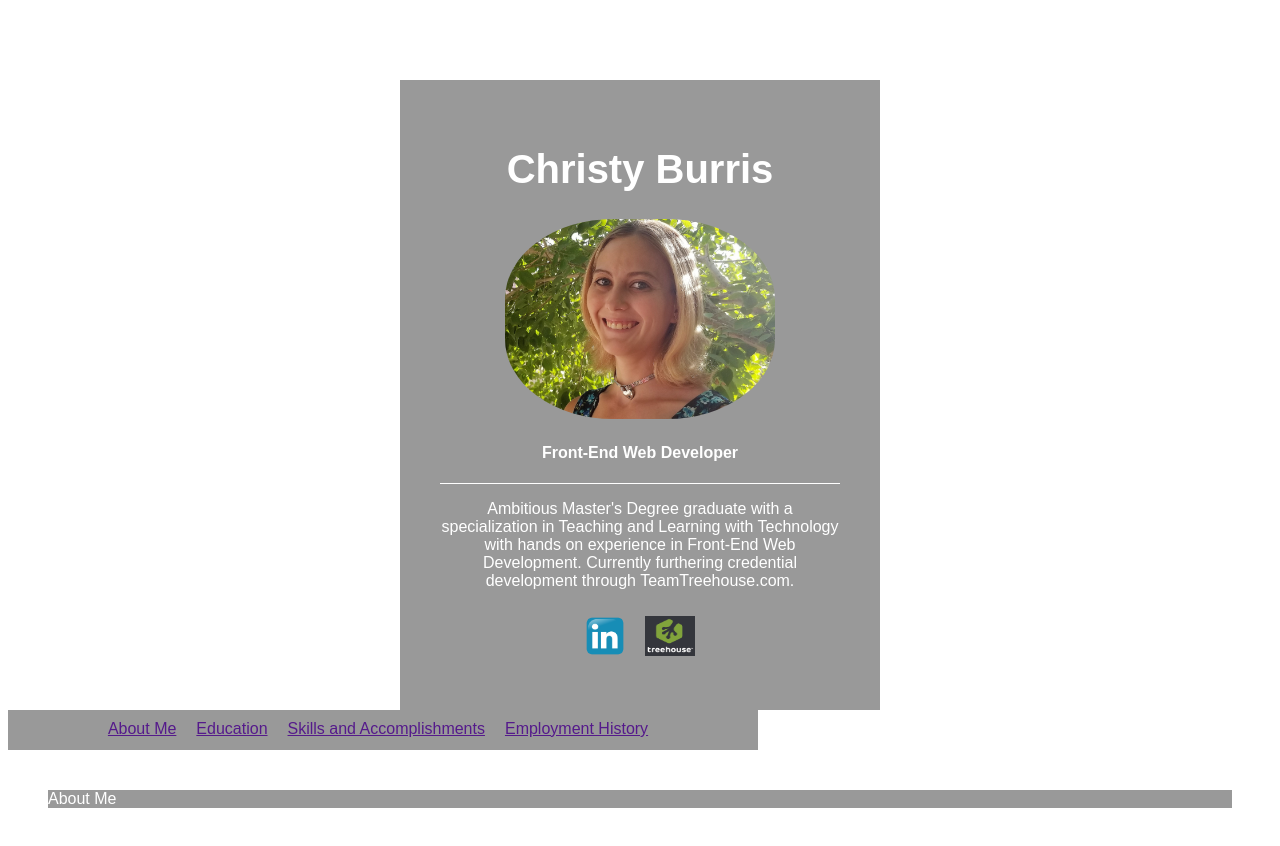
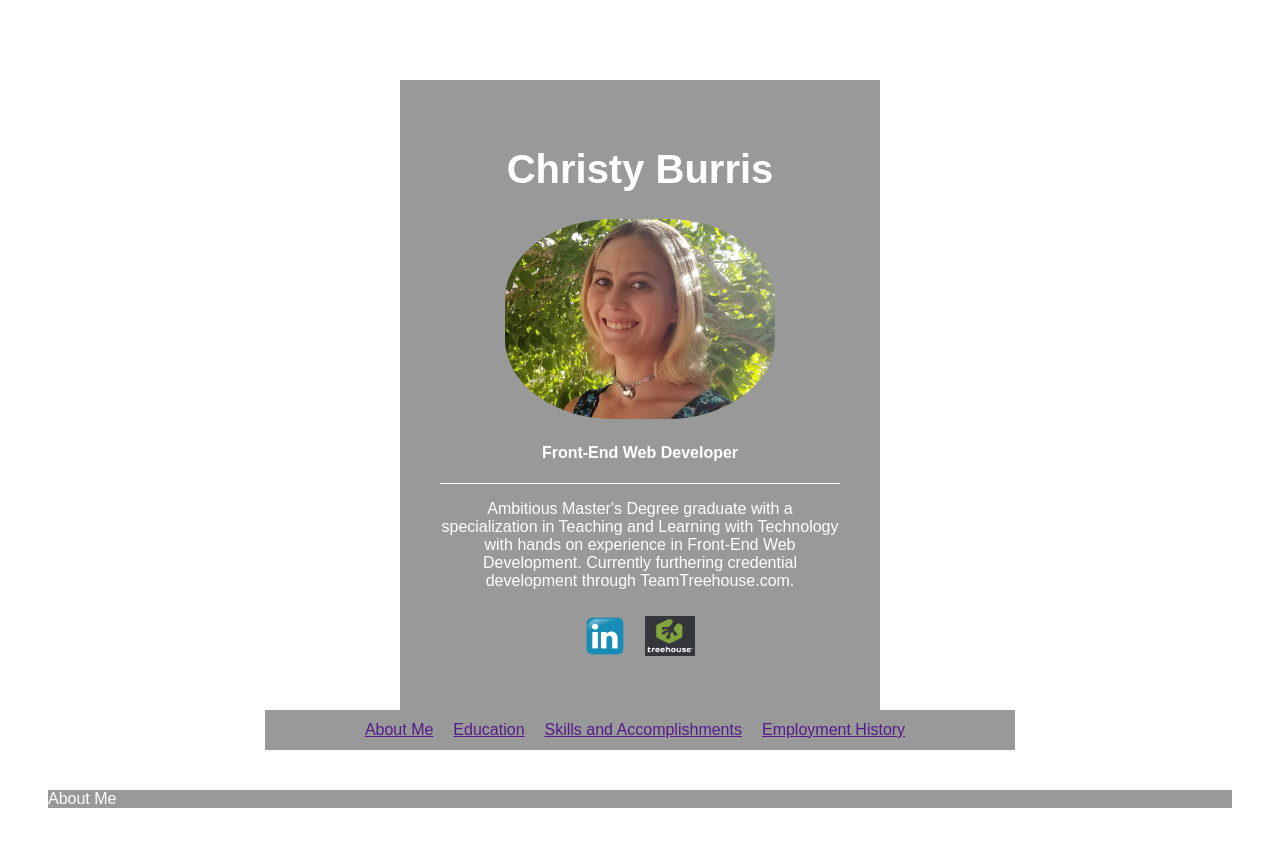
Before and after one commit to CaBurris/resumeLandingPage, a plain HTML site: page index.html in a window 1280 px wide. Drawn offline with Linux system fonts and the light colour scheme.

Commit message:
debugged nav-container placement

```diff
--- a/css/styles.css
+++ b/css/styles.css
@@ -62,11 +62,11 @@ h1 {
     height: 40px;
     display: flex;
     flex-direction: column;
-    //justify-content: center;
+    justify-content: center;
     background: rgba(0,0,0,.4);
     //padding: 40px;
     text-color: white;
-    margin: 0;
+    margin: 0 auto;
     //margin-top: 40px;
     text-align: center;
 
@@ -92,6 +92,7 @@ nav li {
 }
     .aboutme {
        flex: 1;
+       color: white;
 
        }
        .education {
```
